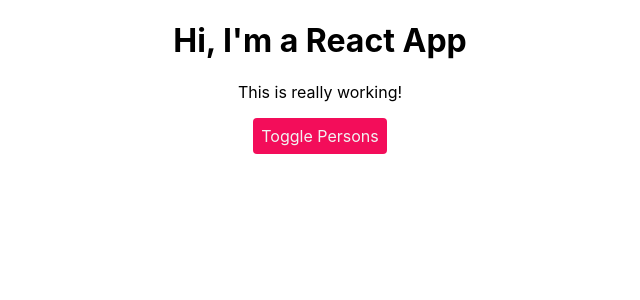
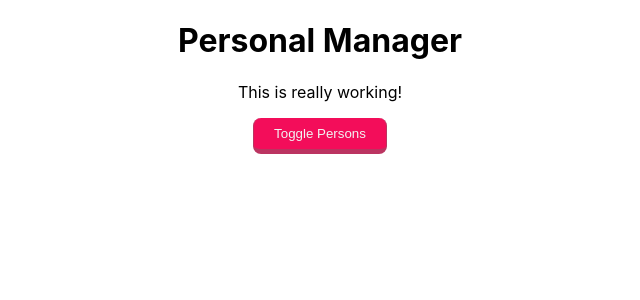
Before and after one commit to Unit-Git/reactjs-complete-guide-academind, a React (Create React App) app: page / in a window 1280 px wide. Shown: the top 300 px of the page, without its empty margins (320-960 px from the left). Built offline with nearby package versions, Linux system fonts and the light colour scheme.

Commit message:
Component Creation Lifecycle in Action

```diff
--- a/src/components/Cockpit/Cockpit.css
+++ b/src/components/Cockpit/Cockpit.css
@@ -20,3 +20,25 @@
   background-color: rgba(243, 13, 90, 0.719);
   color: #f2f2f2;
 }
+
+.button-art {
+  cursor: pointer;
+  border: none;
+  padding: 8px 20px;
+  background-color: #f30d5a;
+  color: #f2f2f2;
+  border-radius: 8px 8px 8px 8px;
+  border-left: 1px solid #bb3461;
+  border-right: 1px solid #bb3461;
+  border-bottom: 5px solid #bb3461;
+}
+
+.button-art:hover {
+  background-color: #f30d5a;
+  color: #f2f2f2;
+}
+
+.button-art.active {
+  margin-top: 2px;
+  border-bottom: 3px solid #bb3461;
+}
--- a/src/components/Cockpit/Cockpit.jsx
+++ b/src/components/Cockpit/Cockpit.jsx
@@ -10,9 +10,12 @@ const Cockpit = props => {
 
   return (
     <>
-      <h1>Hi, I'm a React App</h1>
+      <h1>{props.title}</h1>
       <p className={classes.join(" ")}>This is really working!</p>
-      <button className="button" onClick={props.toggle}>
+      <button
+        className={`button-art ${props.isClicked ? "active" : ""}`}
+        onClick={props.toggle}
+      >
         Toggle Persons
       </button>
     </>
--- a/src/components/Persons/Person/Person.jsx
+++ b/src/components/Persons/Person/Person.jsx
@@ -51,6 +51,7 @@ const Remove = styled.button`
 `;
 
 const Person = props => {
+  console.log("[Person.jsx] rendering...");
   return (
     <PersonStyle>
       <Remove onClick={props.click}>X</Remove>
--- a/src/components/Persons/Persons.jsx
+++ b/src/components/Persons/Persons.jsx
@@ -2,6 +2,7 @@ import React from "react";
 import Person from "./Person/Person";
 
 const Persons = props => {
+  console.log("[Persons.jsx] rendering...");
   return (
     <>
       {props.persons.map((person, index) => {
--- a/src/containers/App.css
+++ b/src/containers/App.css
@@ -1,3 +1,4 @@
 .App {
   text-align: center;
+  min-height: 120vh;
 }
--- a/src/containers/App.js
+++ b/src/containers/App.js
@@ -1,11 +1,13 @@
 import React, { Component } from "react";
 import "./App.css";
-import Person from "../components/Persons/Person/Person";
 import Persons from "../components/Persons/Persons";
 import Cockpit from "../components/Cockpit/Cockpit";
 
 class App extends Component {
-  state = {
+  constructor(props) {
+    super(props);
+    console.log("[App.js] constructor");
+    this.state = {
       persons: [
         { id: 1, name: "Max", age: 28 },
         { id: 2, name: "Manu", age: 29 },
@@ -14,6 +16,20 @@ class App extends Component {
       otherState: "some other value",
       showPersons: false,
     };
+  }
+
+  static getDerivedStateFromProps(props, state) {
+    console.log("[App.js] getDerivedStateFromProps", props);
+    return state;
+  }
+
+  // componentWillMount() {
+  //   console.log("[App.js] componentWillMount");
+  // }
+
+  componentDidMount() {
+    console.log("[App.js] componentDidMount");
+  }
 
   nameChangedHandler = (event, id) => {
     const personIndex = this.state.persons.findIndex(p => {
@@ -45,6 +61,7 @@ class App extends Component {
   };
 
   render() {
+    console.log("[App.js] render");
     let persons = null;
 
     if (this.state.showPersons) {
@@ -62,6 +79,8 @@ class App extends Component {
     return (
       <div className="App">
         <Cockpit
+          isClicked={this.state.showPersons}
+          title={this.props.appTitle}
           toggle={this.togglePersonsHandler}
           persons={this.state.persons}
         />
--- a/src/index.js
+++ b/src/index.js
@@ -6,7 +6,7 @@ import * as serviceWorker from "./serviceWorker";
 
 ReactDOM.render(
   <React.StrictMode>
-    <App />
+    <App appTitle="Personal Manager" />
   </React.StrictMode>,
   document.getElementById("root")
 );
```
Lines whose indentation alone changed are shown as unchanged.
